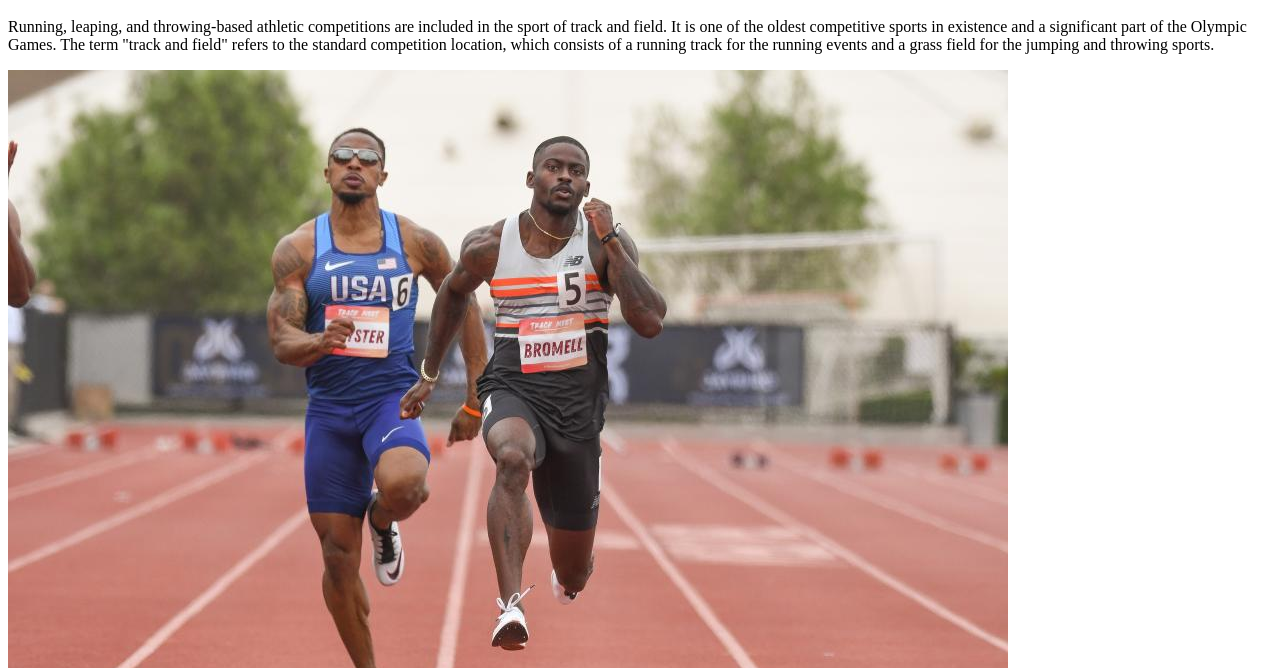
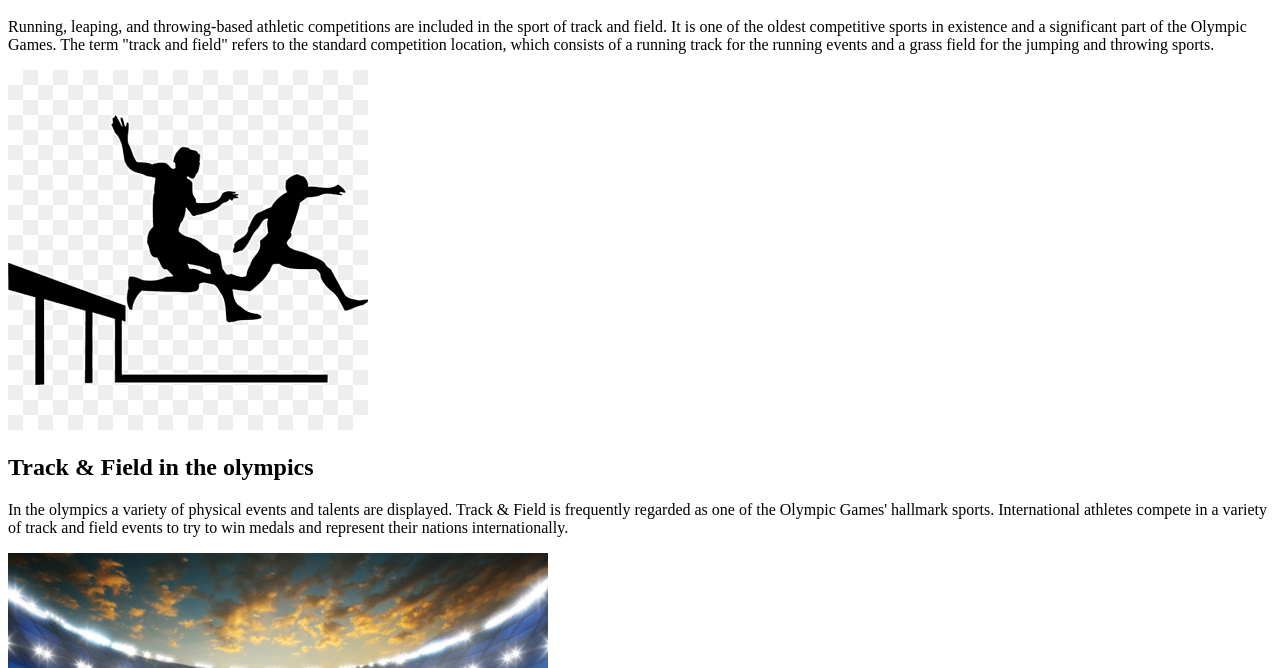
Before and after one commit to Awaters3/Project-1-, a plain HTML site: page Track.html in a window 1280 px wide. Shown: the part 132-800 px from the top of the page. Drawn offline with Linux system fonts and the light colour scheme.

Commit message:
Update Track.html

```diff
--- a/Track.html
+++ b/Track.html
@@ -13,7 +13,7 @@
 	</ul>
     <h1>What is track & Field</h1>
     <p>Running, leaping, and throwing-based athletic competitions are included in the sport of track and field. It is one of the oldest competitive sports in existence and a significant part of the Olympic Games. The term "track and field" refers to the standard competition location, which consists of a running track for the running events and a grass field for the jumping and throwing sports.</p>
-    <img src="pictures/trayvon bromell running.jpg" alt="Trayvon Bromell running in the Diamond league he ended up winning this 100 meter dash race">
+    <img src="pictures/hurdles.png" alt="Characters jumping over hurdles">
     <h2>Track & Field in the olympics</h2>
     <p> In the olympics a variety of physical events and talents are displayed. Track & Field is frequently regarded as one of the Olympic Games' hallmark sports. International athletes compete in a variety of track and field events to try to win medals and represent their nations internationally.</p>
     <img src="pictures/late night track & field.jpg" alt="Late night fake olympic stadium">
```
